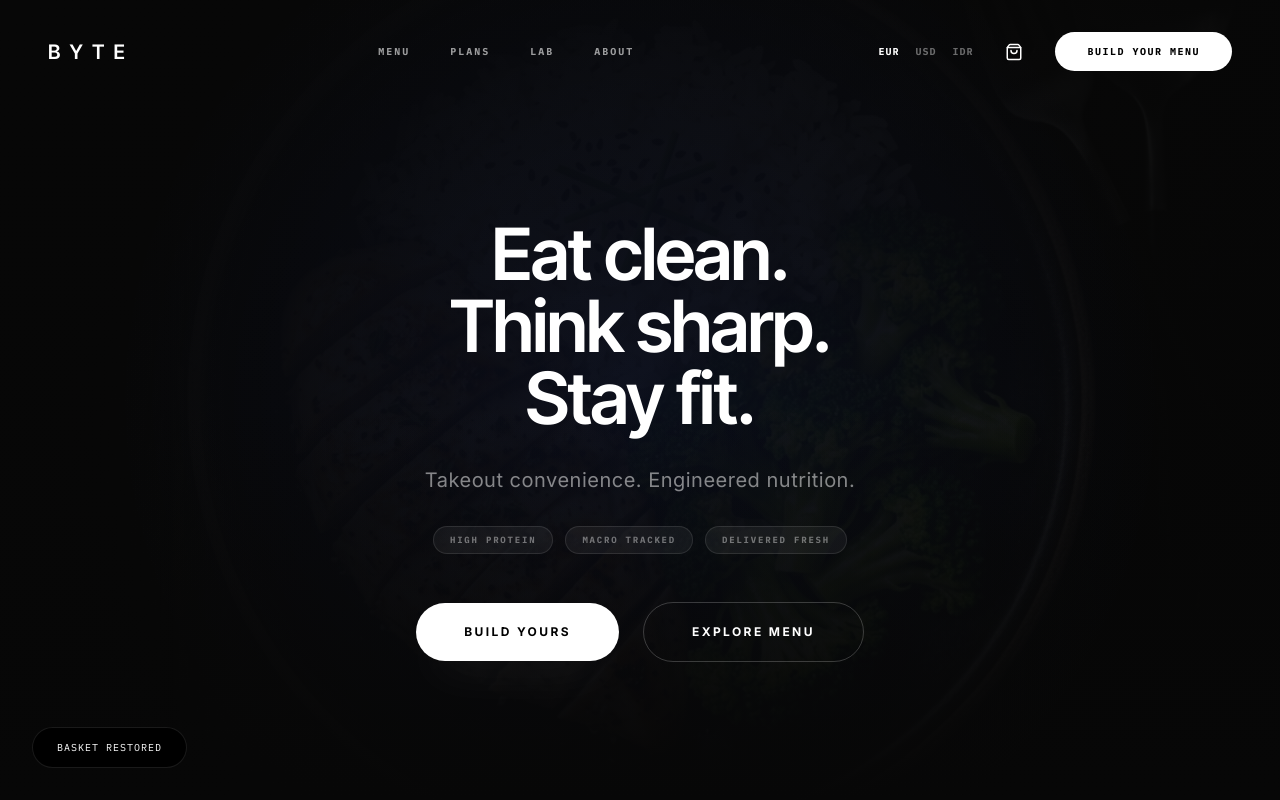
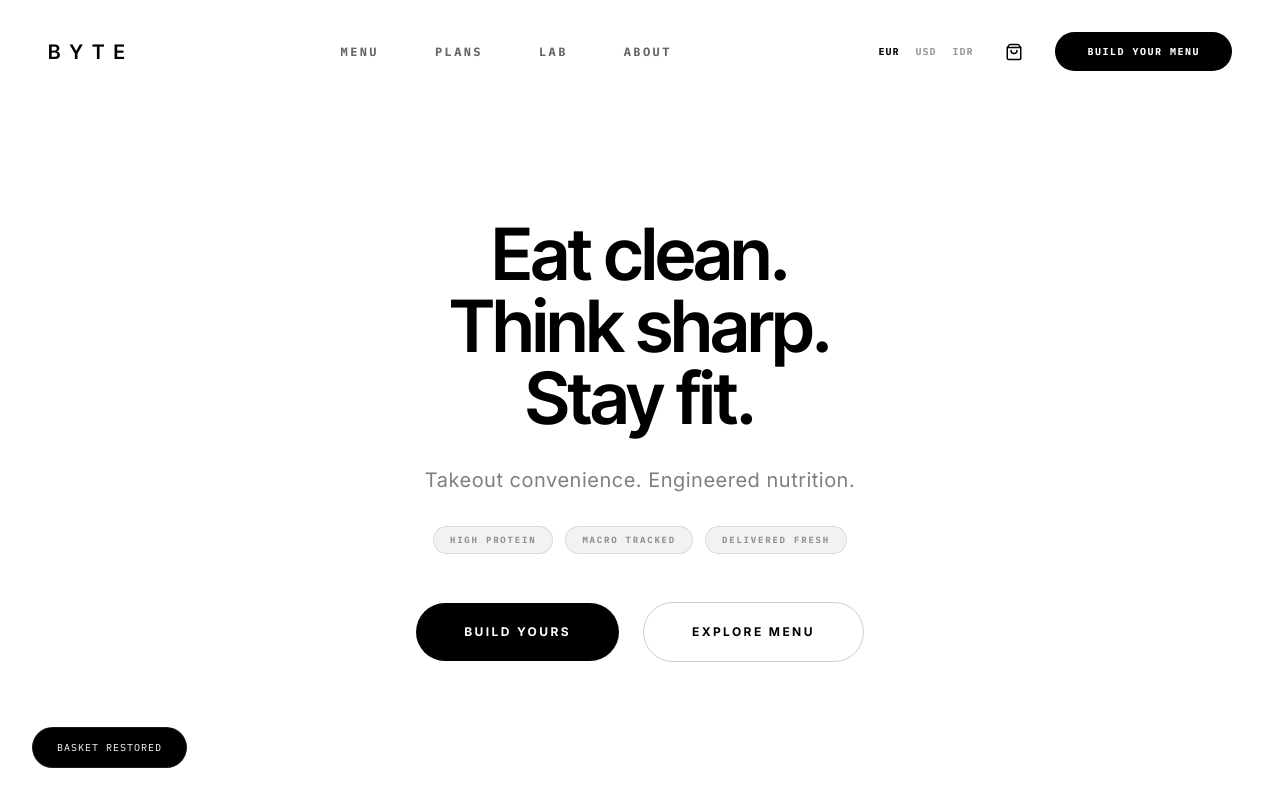
Before and after one commit to gitcipi/BYTELAB, a React (Vite) app: page / in a window 1280 px wide. Shown: the top 800 px of the page. Built offline with nearby package versions, Linux system fonts and the light colour scheme.

Commit message:
Transition to minimalist white-themed hero section. Invert Navbar color logic for black-on-white high-contrast. Increase navigation link scale to 12px for enhanced readability.

```diff
--- a/src/components/Navbar.tsx
+++ b/src/components/Navbar.tsx
@@ -30,8 +30,9 @@ export const Navbar = () => {
 
 
 
-  const isDarkHero = location.pathname === '/' && !isScrolled;
-  const isBrightBackground = !isDarkHero && (location.pathname !== '/' || isScrolled);
+  // Since hero is now white, we don't need a special dark mode for it
+  const isDarkHero = false;
+  const isBrightBackground = true; // Most of the app is now white-themed
 
   return (
     <nav className={`fixed top-0 left-0 right-0 z-[100] transition-all duration-700 ${
@@ -59,7 +60,7 @@ export const Navbar = () => {
           </Link>
 
           {/* Center: Links */}
-          <div className="hidden lg:flex items-center gap-10">
+          <div className="hidden lg:flex items-center gap-14">
             {[
               { name: 'MENU', path: '/menu' },
               { name: 'PLANS', path: '/#plans' },
@@ -69,7 +70,7 @@ export const Navbar = () => {
               <Link
                 key={link.name}
                 to={link.path}
-                className={`text-[10px] font-mono font-bold tracking-[0.2em] transition-all duration-300 hover:text-accent ${
+                className={`text-[12px] font-mono font-bold tracking-[0.2em] transition-all duration-300 hover:text-accent ${
                   isDarkHero ? 'text-white/60' : isBrightBackground ? 'text-black/60' : 'text-white/60'
                 }`}
               >
--- a/src/pages/Home.tsx
+++ b/src/pages/Home.tsx
@@ -163,40 +163,24 @@ const Home = () => {
 
   return (
     <div className="relative">
-      <section className="relative h-screen flex items-center justify-center overflow-hidden bg-[#070707]">
-        <div className="absolute inset-0 z-0 bg-background">
-          {/* Realistic premium meal prep photography */}
-          <div className="absolute inset-0 z-0">
-            <img
-              src="/meal-prep-hero.png"
-              alt="Premium Meal Prep"
-              className="w-full h-full object-cover opacity-25 mix-blend-luminosity scale-105"
-            />
-          </div>
-
-          {/* Subtle luxury gradients & cobalt ambient glow */}
-          <div className="absolute inset-0 bg-gradient-to-br from-background via-background/90 to-background/50"></div>
-          <div className="absolute inset-0 bg-[radial-gradient(circle_at_center,rgba(46,91,255,0.08),transparent_70%)]"></div>
-          <div className="absolute inset-0 bg-gradient-to-t from-background via-transparent to-transparent"></div>
-        </div>
-
+      <section className="relative h-screen flex items-center justify-center overflow-hidden bg-white">
         <div className="max-w-7xl mx-auto px-6 md:px-12 relative z-10 text-center">
           <motion.div initial="hidden" animate="visible" variants={staggerContainer} className="max-w-4xl mx-auto pt-20">
             <motion.div variants={fadeUpVariant} className="flex flex-col mb-8">
-              <h1 className="text-4xl md:text-6xl lg:text-[72px] font-heading font-semibold text-white tracking-tight leading-[1.1]">
+              <h1 className="text-4xl md:text-6xl lg:text-[72px] font-heading font-semibold text-black tracking-tight leading-[1.1]">
                 Eat clean.
               </h1>
-              <h1 className="text-4xl md:text-6xl lg:text-[72px] font-heading font-semibold text-white tracking-tight leading-[1.1]">
+              <h1 className="text-4xl md:text-6xl lg:text-[72px] font-heading font-semibold text-black tracking-tight leading-[1.1]">
                 Think sharp.
               </h1>
-              <h1 className="text-4xl md:text-6xl lg:text-[72px] font-heading font-semibold text-white tracking-tight leading-[1.1]">
+              <h1 className="text-4xl md:text-6xl lg:text-[72px] font-heading font-semibold text-black tracking-tight leading-[1.1]">
                 Stay fit.
               </h1>
             </motion.div>
 
             <motion.p
               variants={fadeUpVariant}
-              className="text-lg md:text-xl text-white/50 font-sans font-normal tracking-wide mb-8 max-w-xl mx-auto leading-relaxed"
+              className="text-lg md:text-xl text-black/50 font-sans font-normal tracking-wide mb-8 max-w-xl mx-auto leading-relaxed"
             >
               Takeout convenience. Engineered nutrition.
             </motion.p>
@@ -208,7 +192,7 @@ const Home = () => {
               {['High Protein', 'Macro Tracked', 'Delivered Fresh'].map((text) => (
                 <div
                   key={text}
-                  className="px-4 py-1.5 rounded-full border border-white/10 bg-white/5 text-[9px] font-mono font-bold tracking-[0.2em] text-white/40 uppercase"
+                  className="px-4 py-1.5 rounded-full border border-black/10 bg-black/5 text-[9px] font-mono font-bold tracking-[0.2em] text-black/40 uppercase"
                 >
                   {text}
                 </div>
@@ -219,10 +203,10 @@ const Home = () => {
               variants={fadeUpVariant}
               className="flex flex-col sm:flex-row items-center justify-center gap-6"
             >
-              <Link to="/lab" className="w-full sm:w-auto px-12 py-5 bg-white text-black rounded-full text-[12px] tracking-[0.2em] uppercase font-bold hover:bg-gray-100 transition-all text-center shadow-2xl shadow-white/5">
+              <Link to="/lab" className="w-full sm:w-auto px-12 py-5 bg-black text-white rounded-full text-[12px] tracking-[0.2em] uppercase font-bold hover:bg-black/90 transition-all text-center">
                 Build Yours
               </Link>
-              <Link to="/menu" className="w-full sm:w-auto px-12 py-5 bg-transparent border border-white/20 text-white rounded-full text-[12px] tracking-[0.2em] uppercase font-bold hover:bg-white hover:text-black transition-all text-center">
+              <Link to="/menu" className="w-full sm:w-auto px-12 py-5 bg-transparent border border-black/20 text-black rounded-full text-[12px] tracking-[0.2em] uppercase font-bold hover:bg-black hover:text-white transition-all text-center">
                 Explore Menu
               </Link>
             </motion.div>
```
